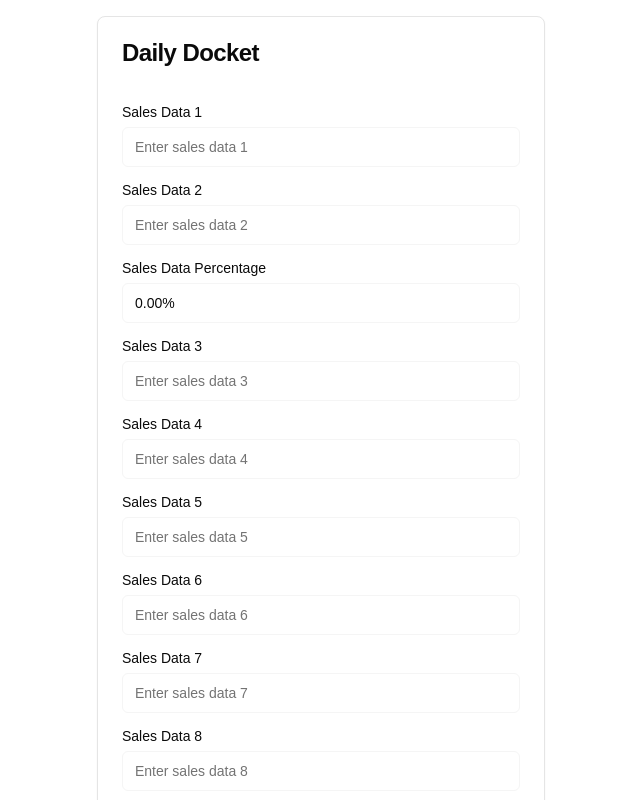
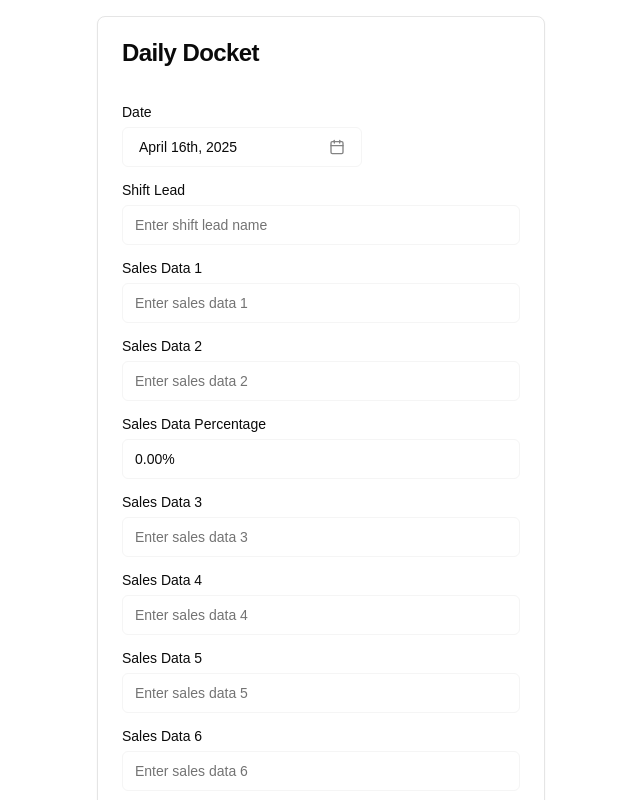
Before and after one commit to lhm-david/CSRHproject, a Next.js app: page / in a window 1280 px wide. Shown: the top 800 px of the page, without its empty margins (319-959 px from the left). Built offline with nearby package versions, Linux system fonts and the light colour scheme; what @genkit-ai/googleai, genkit would draw is missing.

Commit message:
I need two field on top of the report, first is the date with days for yesterday and second is the text input field with label Shift Lead:

```diff
--- a/src/app/page.tsx
+++ b/src/app/page.tsx
@@ -10,13 +10,17 @@ import { sendEmail } from "@/services/email";
 import { generatePdf } from "@/services/pdf";
 import { useToast } from "@/hooks/use-toast";
 import { Icons } from "@/components/icons";
-import { summarizeReport } from "@/ai/flows/summarize-report";
+import { Calendar } from "@/components/ui/calendar";
+import { Popover, PopoverContent, PopoverTrigger } from "@/components/ui/popover";
+import { cn } from "@/lib/utils";
+import { format } from "date-fns";
+import { SummarizeReportOutput, summarizeReport } from "@/ai/flows/summarize-report";
 
 export default function Home() {
   const [accomplishments, setAccomplishments] = useState("");
   const [challenges, setChallenges] = useState("");
   const [plans, setPlans] = useState("");
-  const [reportSummary, setReportSummary] = useState("");
+  const [reportSummary, setReportSummary] = useState<string>("");
   const [isGenerating, setIsGenerating] = useState(false);
   const { toast } = useToast();
 
@@ -31,6 +35,15 @@ export default function Home() {
   const [salesData8, setSalesData8] = useState("");
   const [salesDataPercentage, setSalesDataPercentage] = useState("0.00");
 
+  //New field
+  const [date, setDate] = useState<Date | undefined>(() => {
+    const yesterday = new Date();
+    yesterday.setDate(yesterday.getDate() - 1);
+    return yesterday;
+  });
+
+  const [shiftLead, setShiftLead] = useState("");
+
   useEffect(() => {
     const num1 = parseFloat(salesData1);
     const num2 = parseFloat(salesData2);
@@ -44,6 +57,8 @@ export default function Home() {
   const generateReportText = () => {
     return `
       Daily Report:
+      Date: ${date ? format(date, "PPP") : "No date selected"}
+      Shift Lead: ${shiftLead}
       Accomplishments: ${accomplishments}
       Challenges: ${challenges}
       Plans: ${plans}
@@ -95,6 +110,44 @@ export default function Home() {
           <CardTitle>Daily Docket</CardTitle>
         </CardHeader>
         <CardContent className="grid gap-4">
+          <div className="grid gap-2">
+            <Label htmlFor="date">Date</Label>
+            <Popover>
+              <PopoverTrigger asChild>
+                <Button
+                  variant={"outline"}
+                  className={cn(
+                    "w-[240px] justify-start text-left font-normal",
+                    !date && "text-muted-foreground"
+                  )}
+                >
+                  {date ? format(date, "PPP") : (
+                    <span>Pick a date</span>
+                  )}
+                  <Icons.calendar className="ml-auto h-4 w-4 opacity-50" />
+                </Button>
+              </PopoverTrigger>
+              <PopoverContent className="w-auto p-0" align="start">
+                <Calendar
+                  mode="single"
+                  defaultMonth={date}
+                  selected={date}
+                  onSelect={setDate}
+                  disabled={{after: new Date()}}
+                  initialFocus
+                />
+              </PopoverContent>
+            </Popover>
+          </div>
+          <div className="grid gap-2">
+            <Label htmlFor="shiftLead">Shift Lead</Label>
+            <Input
+              id="shiftLead"
+              placeholder="Enter shift lead name"
+              value={shiftLead}
+              onChange={(e) => setShiftLead(e.target.value)}
+            />
+          </div>
           <div className="grid gap-2">
             <Label htmlFor="salesData1">Sales Data 1</Label>
             <Input
--- a/src/components/icons.ts
+++ b/src/components/icons.ts
@@ -1,4 +1,4 @@
-import {ArrowRight, Check, ChevronsUpDown, Circle, Copy, Edit, ExternalLink, File, HelpCircle, Home, Loader2, Mail, MessageSquare, Moon, Plus, PlusCircle, Search, Server, Settings, Share2, Shield, Sun, Trash, User, X, Workflow, Save, Sparkles} from 'lucide-react';
+import {ArrowRight, Check, ChevronsUpDown, Circle, Copy, Edit, ExternalLink, File, HelpCircle, Home, Loader2, Mail, MessageSquare, Moon, Plus, PlusCircle, Search, Server, Settings, Share2, Shield, Sun, Trash, User, X, Workflow, Save, Sparkles, Calendar} from 'lucide-react';
 
 const Icons = {
   arrowRight: ArrowRight,
@@ -29,7 +29,8 @@ const Icons = {
   trash: Trash,
   user: User,
   save: Save,
-  sparkles: Sparkles
+  sparkles: Sparkles,
+  calendar: Calendar,
 };
 
 export {Icons};
```
